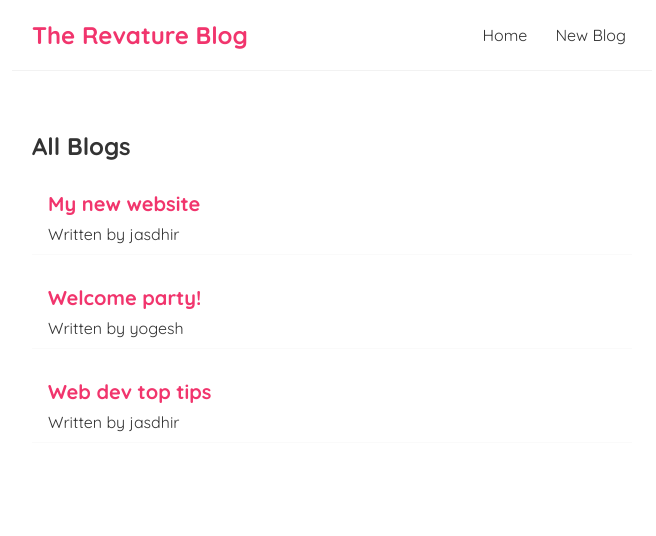
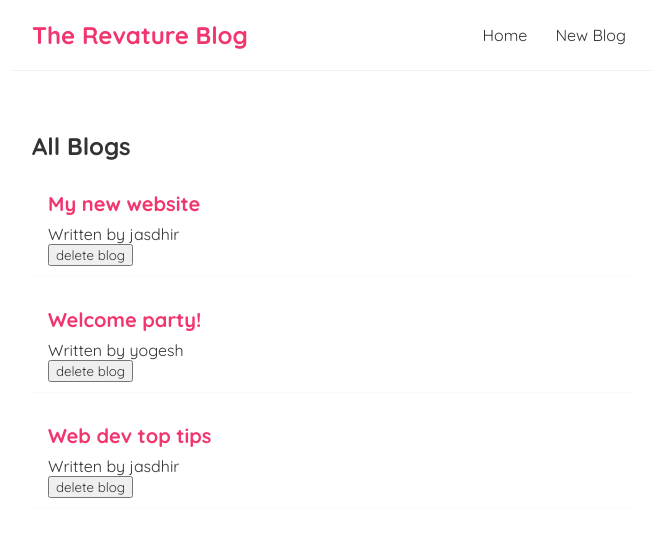
Before and after one commit to jasdhiratrevature/react-demo2, a React (Create React App) app: page / in a window 1280 px wide. Shown: the top 536 px of the page, without its empty margins (308-964 px from the left). Built offline with nearby package versions, Linux system fonts and the light colour scheme.

Commit message:
13-Functions_As_Props

```diff
--- a/src/BlogList.js
+++ b/src/BlogList.js
@@ -1,4 +1,4 @@
-function BlogList({blogs,title}) {
+function BlogList({blogs,title,handleDelete }) {
     //const blogs=props.blogs
     //const title=props.title
     return (
@@ -8,6 +8,7 @@
                 <div className="blog-preview" key={blog.id} >
                     <h2>{blog.title}</h2>
                     <p>Written by {blog.author}</p>
+                    <button onClick={() => handleDelete(blog.id)}>delete blog</button>
                 </div>
             ))}
         </div>
--- a/src/Home.js
+++ b/src/Home.js
@@ -7,9 +7,14 @@
     { title: 'Web dev top tips', body: 'lorem ipsum...', author: 'jasdhir', id: 3 }
   ])
 
+  const handleDelete = (id) => {
+    const newBlogs = blogs.filter(blog => blog.id !== id);
+    setBlogs(newBlogs);
+  }
+
   return (
   <div className="home">
-    <BlogList blogs={blogs} title="All Blogs"/>
+    <BlogList blogs={blogs} title="All Blogs" handleDelete={handleDelete}/>
 
   </div>
   )
```
Also changed, not shown: 1 other file (tests, documents, lock files or other folders).
